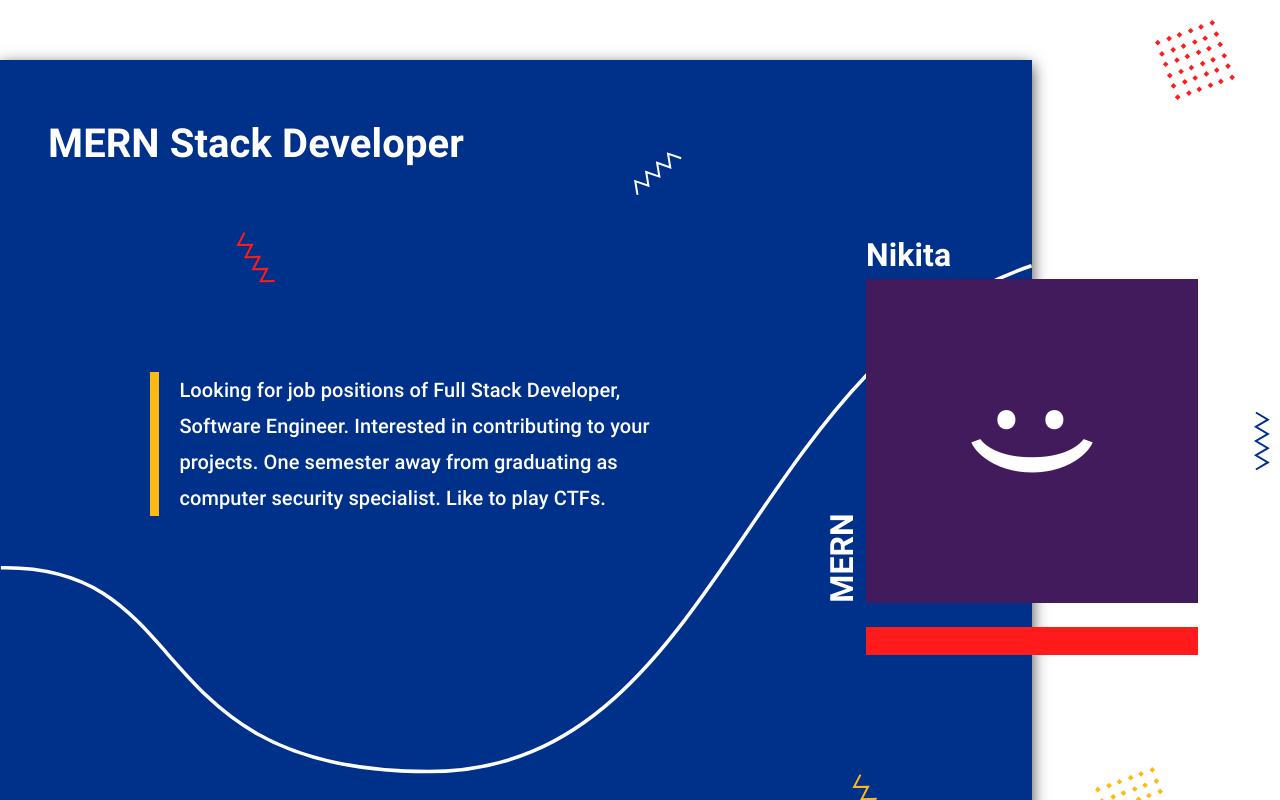
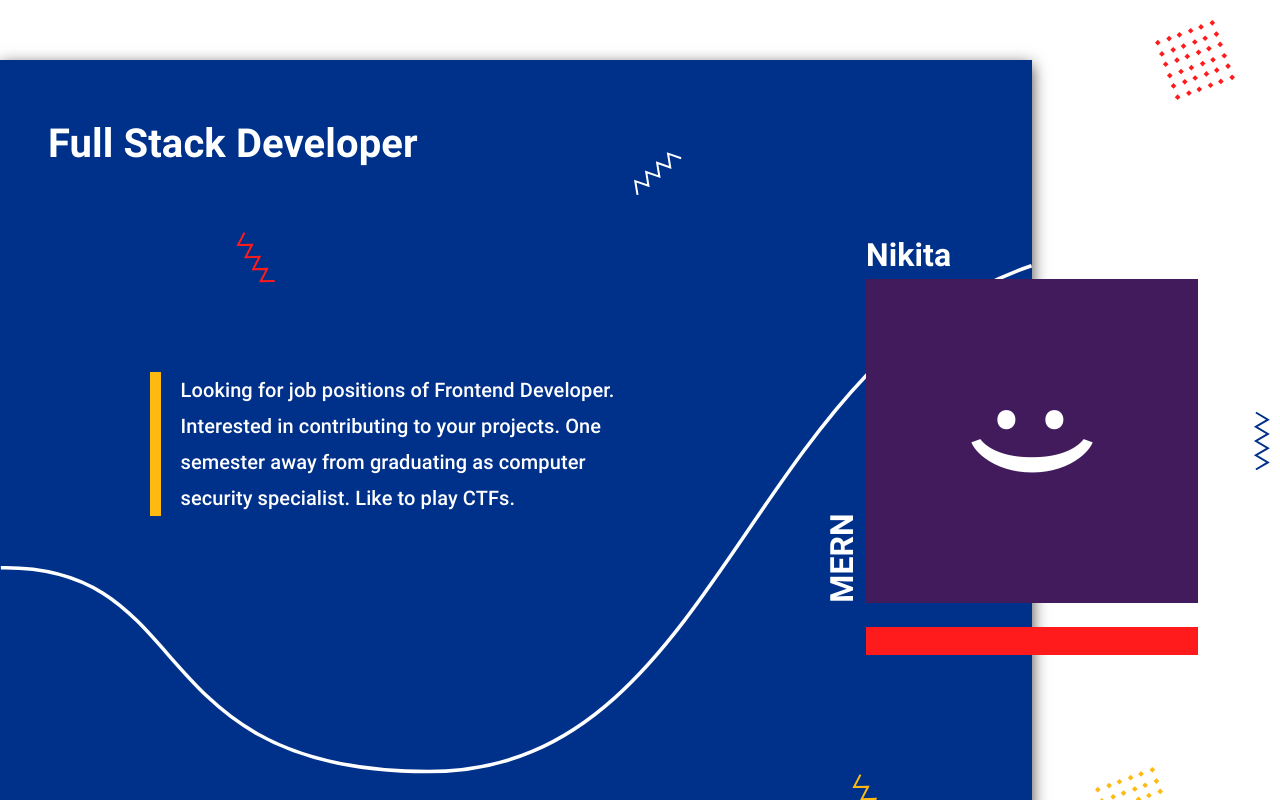
Before and after one commit to nukuutos/portfolio, a Next.js app: page / in a window 1280 px wide. Shown: the top 800 px of the page. Built offline with nearby package versions, Linux system fonts and the light colour scheme; no server answers.

Commit message:
Update portfolio

```diff
--- a/src/components/introduction-section/introduction-section-desktop.jsx
+++ b/src/components/introduction-section/introduction-section-desktop.jsx
@@ -8,12 +8,12 @@ import styles from './introduction-section.module.scss';
 const IntroductionSectionDesktop = () => (
   <section className={styles.section}>
     <div className={styles.content}>
-      <h1 className={styles.header}>MERN Stack Developer</h1>
+      <h1 className={styles.header}>Full Stack Developer</h1>
 
       <p className={styles.about}>
-        Looking for job positions of Full Stack Developer, Software Engineer. Interested in
-        contributing to your projects. One semester away from graduating as computer security
-        specialist. Like to play CTFs.
+        Looking for job positions of Frontend Developer. Interested in contributing to your
+        projects. One semester away from graduating as computer security specialist. Like to play
+        CTFs.
       </p>
 
       <Curve className={styles.curve} />
--- a/src/components/introduction-section/introduction-section-mobile.jsx
+++ b/src/components/introduction-section/introduction-section-mobile.jsx
@@ -6,11 +6,10 @@ import LittleCurve from './shared/little-curve/little-curve';
 
 const IntroductionSectionMobile = () => (
   <section className={styles.content}>
-    <h1 className={styles.header}>MERN Stack Developer</h1>
+    <h1 className={styles.header}>Full Stack Developer</h1>
     <p className={styles.about}>
-      Looking for job positions of Full Stack Developer, Software Engineer. Interested in
-      contributing to your projects. One semester away from graduating as computer security
-      specialist. Like to play CTFs.
+      Looking for job positions of Frontend Developer. Interested in contributing to your projects.
+      One semester away from graduating as computer security specialist. Like to play CTFs.
     </p>
 
     <span className={styles.motto}>Performance. Readability. Tested.</span>
--- a/src/components/portfolio.jsx
+++ b/src/components/portfolio.jsx
@@ -15,7 +15,7 @@ const Portfolio = () => {
         <title>Nikita Voloshin</title>
         <meta
           name="description"
-          content="Nikita Voloshin is MERN Stack Developer. Interested in contributing to your projects. Looking for job positions of Full Stack Developer, Software Engineer."
+          content="Nikita Voloshin is Full Stack Developer. Interested in contributing to your projects. Looking for job positions of Frontend Developer."
         />
       </Head>
       <main className={styles.main}>
```
Also changed, not shown: .eslintrc.json.
